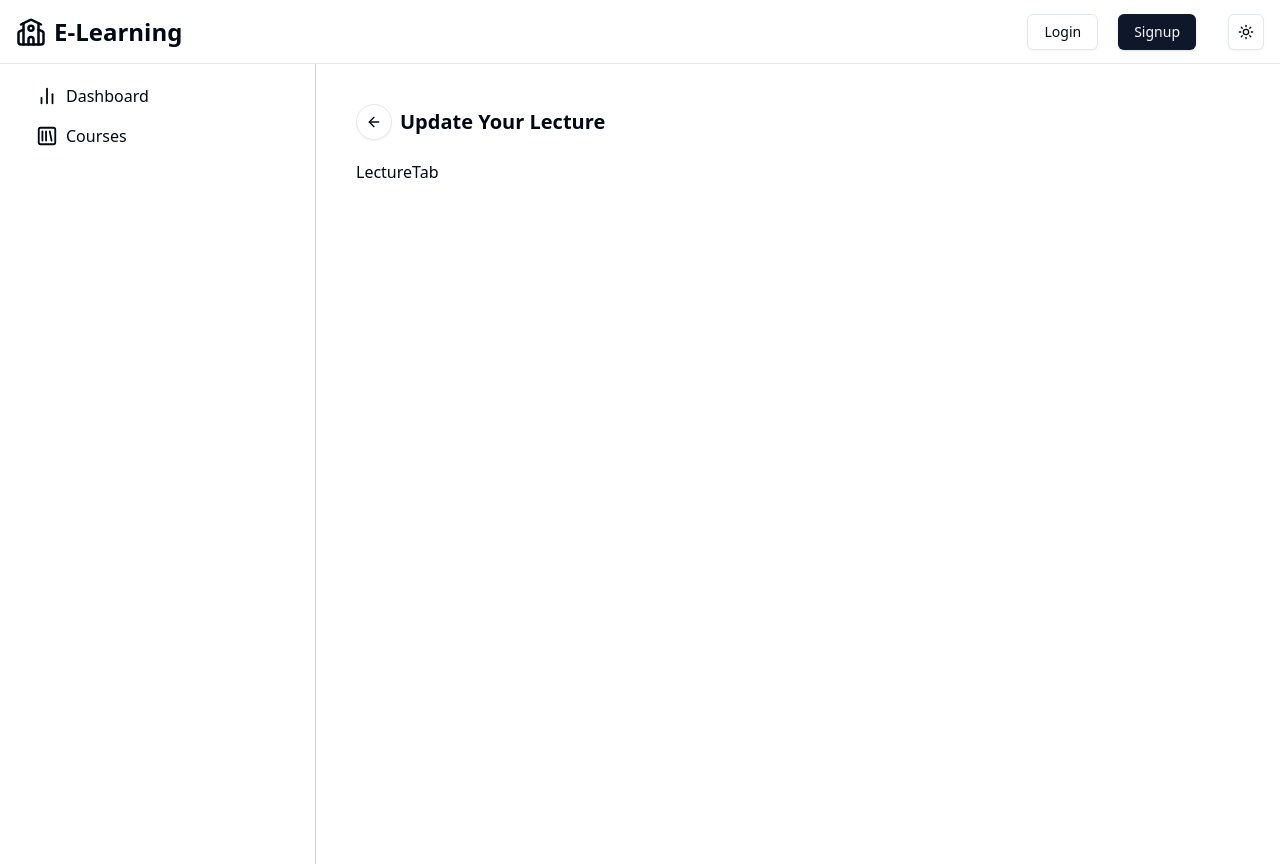
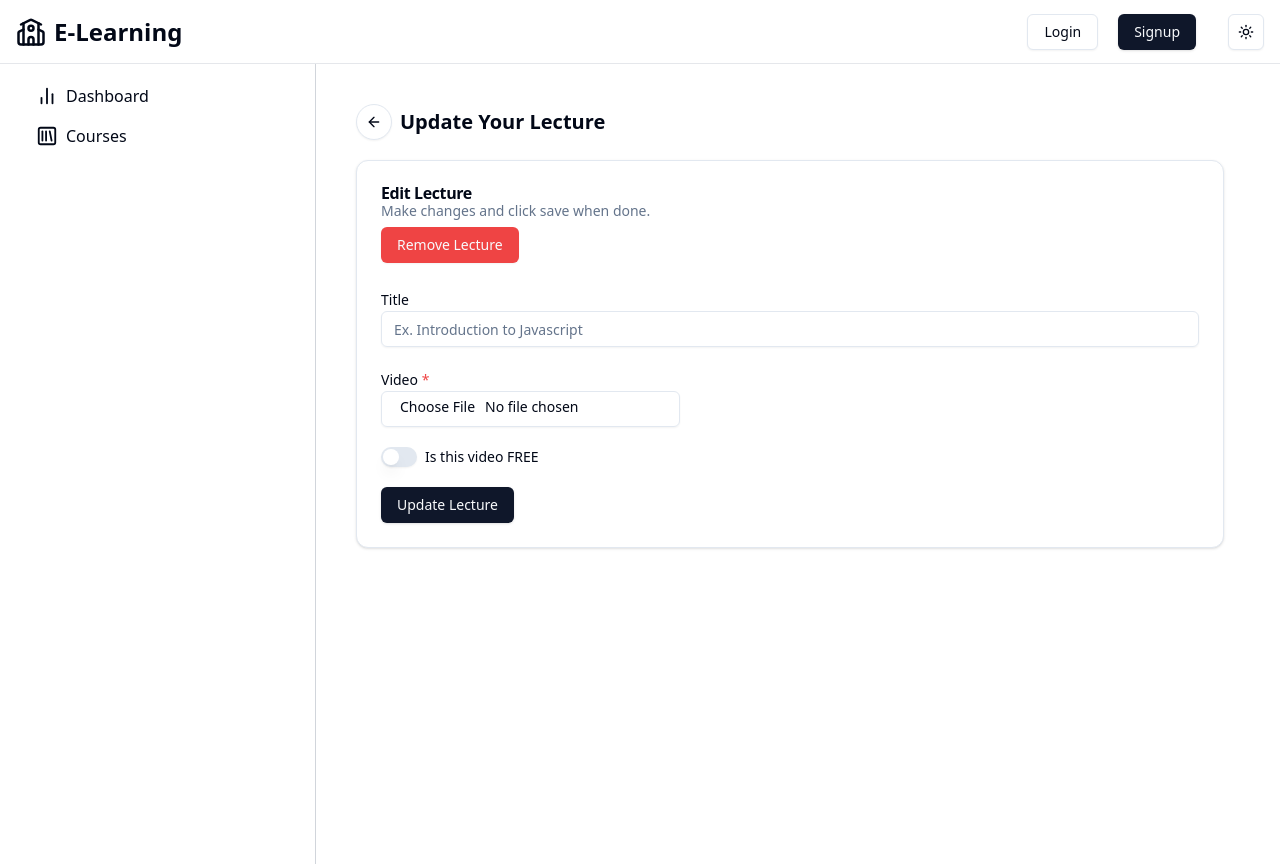
Before and after one commit to abhisheksh99/LMS, a React (Vite) app in the folder frontend/: page /admin/courses/1/lecture/1 in a window 1280 px wide. Built offline with nearby package versions, Linux system fonts and the light colour scheme.

Commit message:
Lecture edit and remove functionality added

```diff
--- a/frontend/package.json
+++ b/frontend/package.json
@@ -14,9 +14,11 @@
     "@radix-ui/react-dialog": "^1.1.2",
     "@radix-ui/react-dropdown-menu": "^2.1.2",
     "@radix-ui/react-label": "^2.1.0",
+    "@radix-ui/react-progress": "^1.1.0",
     "@radix-ui/react-select": "^2.1.2",
     "@radix-ui/react-separator": "^1.1.0",
     "@radix-ui/react-slot": "^1.1.0",
+    "@radix-ui/react-switch": "^1.1.1",
     "@radix-ui/react-tabs": "^1.1.1",
     "@reduxjs/toolkit": "^2.3.0",
     "axios": "^1.7.7",
--- /dev/null
+++ b/frontend/src/components/ui/progress.jsx
@@ -0,0 +1,21 @@
+import * as React from "react"
+import * as ProgressPrimitive from "@radix-ui/react-progress"
+
+import { cn } from "@/lib/utils"
+
+const Progress = React.forwardRef(({ className, value, ...props }, ref) => (
+  <ProgressPrimitive.Root
+    ref={ref}
+    className={cn(
+      "relative h-2 w-full overflow-hidden rounded-full bg-primary/20",
+      className
+    )}
+    {...props}>
+    <ProgressPrimitive.Indicator
+      className="h-full w-full flex-1 bg-primary transition-all"
+      style={{ transform: `translateX(-${100 - (value || 0)}%)` }} />
+  </ProgressPrimitive.Root>
+))
+Progress.displayName = ProgressPrimitive.Root.displayName
+
+export { Progress }
--- /dev/null
+++ b/frontend/src/components/ui/switch.jsx
@@ -0,0 +1,22 @@
+import * as React from "react"
+import * as SwitchPrimitives from "@radix-ui/react-switch"
+
+import { cn } from "@/lib/utils"
+
+const Switch = React.forwardRef(({ className, ...props }, ref) => (
+  <SwitchPrimitives.Root
+    className={cn(
+      "peer inline-flex h-5 w-9 shrink-0 cursor-pointer items-center rounded-full border-2 border-transparent shadow-sm transition-colors focus-visible:outline-none focus-visible:ring-2 focus-visible:ring-ring focus-visible:ring-offset-2 focus-visible:ring-offset-background disabled:cursor-not-allowed disabled:opacity-50 data-[state=checked]:bg-primary data-[state=unchecked]:bg-input",
+      className
+    )}
+    {...props}
+    ref={ref}>
+    <SwitchPrimitives.Thumb
+      className={cn(
+        "pointer-events-none block h-4 w-4 rounded-full bg-background shadow-lg ring-0 transition-transform data-[state=checked]:translate-x-4 data-[state=unchecked]:translate-x-0"
+      )} />
+  </SwitchPrimitives.Root>
+))
+Switch.displayName = SwitchPrimitives.Root.displayName
+
+export { Switch }
--- a/frontend/src/pages/admin/Sidebar.jsx
+++ b/frontend/src/pages/admin/Sidebar.jsx
@@ -11,7 +11,7 @@ const Sidebar = () => {
             <ChartNoAxesColumn size={22} />
             <h1>Dashboard</h1>
           </Link>
-          <Link to="course" className="flex items-center gap-2">
+          <Link to="courses" className="flex items-center gap-2">
             <SquareLibrary size={22} />
             <h1>Courses</h1>
           </Link>
--- a/frontend/src/pages/admin/course/CourseTab.jsx
+++ b/frontend/src/pages/admin/course/CourseTab.jsx
@@ -46,6 +46,8 @@ const CourseTab = () => {
 
   const { data: courseByIdData, isLoading: courseByIdDataLoading } =
     useGetCourseByIdQuery(courseId);
+    console.log(courseByIdData);
+
 
   const [editCourse, { isLoading: isEditing }] = useEditCourseMutation();
 
--- a/frontend/src/pages/admin/course/CourseTable.jsx
+++ b/frontend/src/pages/admin/course/CourseTable.jsx
@@ -16,12 +16,17 @@ import { useGetCreatorCoursesQuery } from '@/store/api/courseApiSlice'
 
 const CourseTable = () => {
     const navigate=useNavigate();
-    const {data,isLoading} = useGetCreatorCoursesQuery();
+    const {data,isLoading, isError} = useGetCreatorCoursesQuery();
+    console.log(data);
+
 
     if(isLoading){
         return  <Loader2 className="mr-2 h-4 w-4 animate-spin" />
     }
 
+    if (isError || !data || !data.courses) {
+      return <div>No courses found or an error occurred.</div>;
+  }
 
 
 
--- a/frontend/src/pages/admin/lecture/CreateLecture.jsx
+++ b/frontend/src/pages/admin/lecture/CreateLecture.jsx
@@ -87,7 +87,7 @@ const CreateLecture = () => {
             <p>Loading lectures...</p>
           ) : lectureError ? (
             <p>Failed to load lectures. Please try again later.</p>
-          ) : lectureData?.lectures?.length === 0 ? (
+          ) : lectureData?.lecture?.length === 0 ? (
             <p>No lectures available</p>
           ) : (
             lectureData.lectures.map((lecture, index) => (
--- a/frontend/src/pages/admin/lecture/EditLecture.jsx
+++ b/frontend/src/pages/admin/lecture/EditLecture.jsx
@@ -11,7 +11,7 @@ const EditLecture = () => {
     <div>
       <div className="flex items-center justify-between mb-5">
         <div className="flex items-center gap-2">
-          <Link to={`/admin/course/${courseId}/lecture`}>
+          <Link to={`/admin/courses/${courseId}/lecture`}>
             <Button size="icon" variant="outline" className="rounded-full">
               <ArrowLeft size={16} />
             </Button>
--- a/frontend/src/pages/admin/lecture/LectureTab.jsx
+++ b/frontend/src/pages/admin/lecture/LectureTab.jsx
@@ -1,9 +1,172 @@
-import React from 'react'
+import { Button } from "@/components/ui/button";
+import {
+  Card,
+  CardContent,
+  CardDescription,
+  CardHeader,
+  CardTitle,
+} from "@/components/ui/card";
+import { Input } from "@/components/ui/input";
+import { Label } from "@/components/ui/label";
+import { Progress } from "@/components/ui/progress";
+import { Switch } from "@/components/ui/switch";
+import {
+  useRemoveLectureMutation,
+  useUpdateLectureMutation,
+} from "@/store/api/courseApiSlice";
+import axios from "axios";
+import { Loader2 } from "lucide-react";
+import React, { useEffect, useState } from "react";
+import { useParams, useNavigate } from "react-router-dom";
+import { toast } from "react-toastify";
+
+const MEDIA_API = "http://localhost:3000/api/v1/media";
 
 const LectureTab = () => {
+  const [lectureTitle, setLectureTitle] = useState("");
+  const [uploadVideInfo, setUploadVideoInfo] = useState(null);
+  const [isFree, setIsFree] = useState(false);
+  const [mediaProgress, setMediaProgress] = useState(false);
+  const [uploadProgress, setUploadProgress] = useState(0);
+  const [btnDisable, setBtnDisable] = useState(true);
+  const params = useParams();
+  const navigate = useNavigate();
+  const { courseId, lectureId } = params;
+
+  const [updateLecture, { isLoading, isSuccess, error }] =
+    useUpdateLectureMutation();
+  const [removeLecture, { isLoading: removeLoading }] = useRemoveLectureMutation();
+
+  useEffect(() => {
+    if (isSuccess) {
+      toast.success("Lecture updated successfully!");
+    }
+    if (error) {
+      toast.error(error.data.message);
+    }
+  }, [isSuccess, error]);
+
+  const fileChangeHandler = async (e) => {
+    const file = e.target.files[0];
+    if (file) {
+      const formData = new FormData();
+      formData.append("file", file);
+      setMediaProgress(true);
+      try {
+        const res = await axios.post(`${MEDIA_API}/upload-video`, formData, {
+          onUploadProgress: ({ loaded, total }) => {
+            setUploadProgress(Math.round((loaded * 100) / total));
+          },
+        });
+
+        if (res.data.success) {
+          setUploadVideoInfo({
+            videoUrl: res.data.data.url,
+            publicId: res.data.data.public_id,
+          });
+          setBtnDisable(false);
+          toast.success(res.data.message);
+        }
+      } catch (error) {
+        console.error(error);
+        toast.error("Video upload failed");
+      } finally {
+        setMediaProgress(false);
+      }
+    }
+  };
+
+  const updateLectureHandler = async () => {
+    await updateLecture({
+      lectureTitle,
+      videoInfo: uploadVideInfo,
+      isPreviewFree: isFree,
+      courseId,
+      lectureId,
+    });
+  };
+
+  const removeLectureHandler = async () => {
+    const result = await removeLecture(lectureId);
+    if (result?.data?.success) {
+      toast.success("Lecture removed successfully!");
+      navigate(`/admin/courses/${courseId}/lecture`);
+    } else {
+      toast.error("Failed to remove lecture.");
+    }
+  };
+
   return (
-    <div>LectureTab</div>
-  )
-}
+    <Card>
+      <CardHeader className="flex justify-between">
+        <div>
+          <CardTitle>Edit Lecture</CardTitle>
+          <CardDescription>
+            Make changes and click save when done.
+          </CardDescription>
+        </div>
+        <div className="flex items-center gap-2">
+          <Button disabled={removeLoading} variant="destructive" onClick={removeLectureHandler}>
+            {removeLoading ? (
+              <>
+                <Loader2 className="mr-2 h-4 w-4 animate-spin" />
+                Please wait
+              </>
+            ) : (
+              "Remove Lecture"
+            )}
+          </Button>
+        </div>
+      </CardHeader>
+      <CardContent>
+        <div>
+          <Label>Title</Label>
+          <Input
+            value={lectureTitle}
+            onChange={(e) => setLectureTitle(e.target.value)}
+            type="text"
+            placeholder="Ex. Introduction to Javascript"
+          />
+        </div>
+        <div className="my-5">
+          <Label>
+            Video <span className="text-red-500">*</span>
+          </Label>
+          <Input
+            type="file"
+            accept="video/*"
+            onChange={fileChangeHandler}
+            placeholder="Ex. Introduction to Javascript"
+            className="w-fit"
+          />
+        </div>
+        <div className="flex items-center space-x-2 my-5">
+          <Switch checked={isFree} onCheckedChange={setIsFree} id="airplane-mode" />
+          <Label htmlFor="airplane-mode">Is this video FREE</Label>
+        </div>
 
-export default LectureTab
+        {mediaProgress && (
+          <div className="my-4">
+            <Progress value={uploadProgress} />
+            <p>{uploadProgress}% uploaded</p>
+          </div>
+        )}
+
+        <div className="mt-4">
+          <Button disabled={isLoading} onClick={updateLectureHandler}>
+            {isLoading ? (
+              <>
+                <Loader2 className="mr-2 h-4 w-4 animate-spin" />
+                Please wait
+              </>
+            ) : (
+              "Update Lecture"
+            )}
+          </Button>
+        </div>
+      </CardContent>
+    </Card>
+  );
+};
+
+export default LectureTab;
--- a/frontend/src/store/api/courseApiSlice.js
+++ b/frontend/src/store/api/courseApiSlice.js
@@ -59,6 +59,34 @@ export const courseApiSlice = apiSlice.injectEndpoints({
       }),
       providesTags: ['Courses'],
     }),
+
+    // Endpoint for updating a lecture
+    updateLecture : builder.mutation({
+      query: ({ courseId, lectureId, lectureTitle,videoInfo,isPreviewFree}) => ({
+        url:`/course/${courseId}/lecture/${lectureId}`,
+        method:"PUT",
+        body: {  lectureTitle,videoInfo,isPreviewFree},
+      }),
+      invalidatesTags: ['Courses'],  // Invalidate Courses tag after updating
+    }),
+
+    // Endpoint for removing a lecture
+    removeLecture : builder.mutation({
+      query: (lectureId) => ({
+        url:`/course/lecture/${lectureId}`,
+        method:"DELETE",
+      }),
+      invalidatesTags: ['Courses'],  // Invalidate Courses tag after removal
+    }),
+
+    // Endpoint for retrieving a specific lecture by ID
+    getLectureById : builder.query({
+      query: (lectureId) => ({
+        url:`/course/lecture/${lectureId}`,
+        method:"GET",
+      }),
+      providesTags: ['Courses'],  // Provide Courses tag for this query
+    }),
   }),
 });
 
@@ -69,4 +97,7 @@ export const {
   useGetCourseByIdQuery,
   useCreateLectureMutation,
   useGetCourseLecturesQuery,
+  useUpdateLectureMutation,
+  useRemoveLectureMutation,
+  useGetLectureByIdQuery,
 } = courseApiSlice;
```
Also changed, not shown: 1 other file (tests, documents, lock files or other folders).
